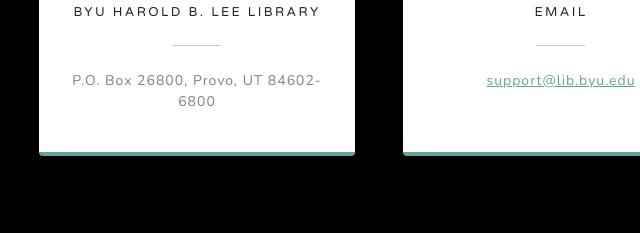
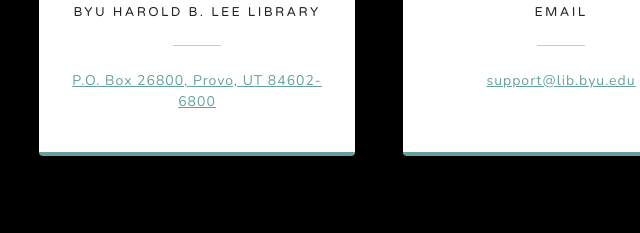
Before and after one commit to prestoncp4/Helen-Foster, a plain HTML site: page index.html in a window 1280 px wide. Shown: the part 8643-8876 px from the top of the page, 79-719 px from the left. Drawn offline with nearby package versions, Linux system fonts and the light colour scheme.

Commit message:
Update index.html

```diff
--- a/index.html
+++ b/index.html
@@ -298,7 +298,7 @@
                                 <i class="fas fa-map-marked-alt text-primary mb-2"></i>
                                 <h4 class="text-uppercase m-0">BYU Harold B. Lee Library</h4>
                                 <hr class="my-4 mx-auto" />
-                                <div class="small text-black-50">P.O. Box 26800, Provo, UT 84602-6800</div>
+                                <div class="small text-black-50"><a href="https://www.google.com/search?q=harold+b+lee+library&rlz=1C5CHFA_enUS976US976&oq=harold+b+lee+library&aqs=chrome..69i57j46i175i199i512j0i512l5j69i60.4916j0j1&sourceid=chrome&ie=UTF-8#" >P.O. Box 26800, Provo, UT 84602-6800</a></div>
                             </div>
                         </div>
                     </div>
```
